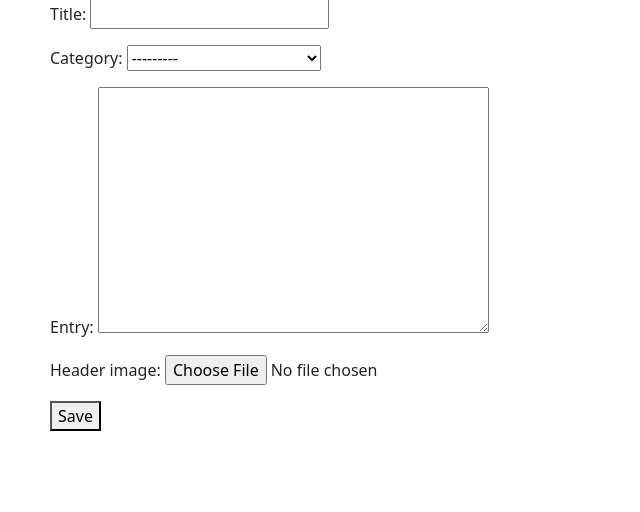
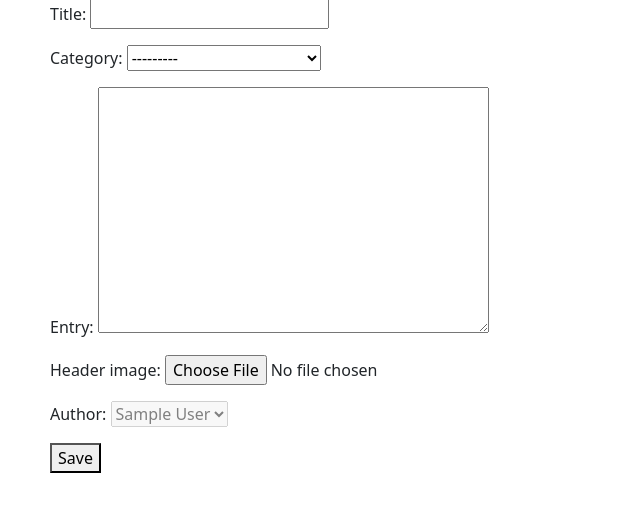
Before and after one commit to sdbsalta/hobbysite-G-25, a Django app: page /blog/article/add/ in a window 1280 px wide. Shown: the part 173-685 px from the top of the page, without its empty margins (0-640 px from the left). Run offline with Django 5.2, Linux system fonts and the light colour scheme; a user stored in the database is signed in; tables that the repository leaves empty hold one stand-in row (values such as "Sample post").

Commit message:
connected author to form fixed FK to Profile

```diff
--- a/hobbysite/blog/admin.py
+++ b/hobbysite/blog/admin.py
@@ -5,6 +5,8 @@
 
 class ArticleAdmin(admin.ModelAdmin):
     fields = ('title', 'category', 'entry', 'header_image')
+    list_display = ['title','author']
+
 
     def get_fields(self, request, obj=None):
         if obj:
--- a/hobbysite/blog/forms.py
+++ b/hobbysite/blog/forms.py
@@ -1,18 +1,16 @@
 # hobbysite/blog/forms.py
 
 from django import forms
+
+from user_management.models import Profile
 from .models import Article, Comment
 
+class ArticleForm(forms.ModelForm):
 
-class ArticleForm(forms.ModelForm):
+    author = forms.ModelChoiceField(required=False, queryset=Profile.objects)
     class Meta:
         model = Article
         fields = ('title', 'category', 'entry', 'header_image')
-
-    def __init__(self, *args, **kwargs):
-        super().__init__(*args, **kwargs)
-        self.fields.pop('author')
-
 class CommentForm(forms.ModelForm):
     class Meta:
         model = Comment
--- a/hobbysite/blog/views.py
+++ b/hobbysite/blog/views.py
@@ -5,7 +5,9 @@
 from django.contrib.auth.mixins import LoginRequiredMixin
 from django.urls import reverse_lazy
 from .models import Article, ArticleCategory
-from .forms import CommentForm
+from .forms import ArticleForm, CommentForm
+
+from user_management.models import Profile
 
 class ArticleListView(ListView):
     model = Article
@@ -31,15 +33,25 @@
 
         return context
 
-class ArticleCreateView(LoginRequiredMixin, CreateView):
+class ArticleCreateView(CreateView):
     model = Article
+    form_class = ArticleForm
     template_name = 'blog/article_form.html'
-    fields = ['title', 'category', 'entry', 'header_image']
     success_url = reverse_lazy('blog:article_list')
 
     def form_valid(self, form):
-        form.instance.author = self.request.user
+        form.instance.author = self.request.user.profile
         return super().form_valid(form)
+
+    def get_context_data(self, **kwargs):
+        context = super().get_context_data(**kwargs)
+        form = context['form']
+        form.fields['author'].initial = Profile.objects.get(user=self.request.user)
+        form.fields['author'].disabled = True
+
+        context['form'] = form
+        return context
+
 
 class ArticleUpdateView(LoginRequiredMixin, UpdateView):
     model = Article
--- a/hobbysite/templates/blog/article_list.html
+++ b/hobbysite/templates/blog/article_list.html
@@ -13,7 +13,7 @@
             <h4>{{ category.name }}</h4>
             <div>
                 {% for article in object_list %}
-                    {% if article.author == self.request.user.profile %}
+                    {% if article.author == request.user.profile %}
                     <div class="card">
                         <img src="{{ article.header_image.url }}" class="card-img-top" alt="Header Image">
                         <h5 class="card-title">
@@ -37,7 +37,7 @@
         {% for category in article_category %}
         <h4>{{ category.name }}</h4>
             {% for article in object_list %}
-                {% if article.author != self.request.user.profile %}
+                {% if article.author != request.user.profile %}
                 <div class="card">
                     <img src="{{ article.header_image.url }}" class="card-img-top" alt="Header Image">
                     <div class="card-body">
```
Also changed, not shown: hobbysite/article_images/Screenshot_2024-05-05_at_4.49.22_PM.png (added), hobbysite/article_images/Screenshot_2024-05-05_at_4.49.44_PM.png (added), hobbysite/article_images/Screenshot_2024-05-05_at_4.49.44_PM_319cbJY.png (added).
